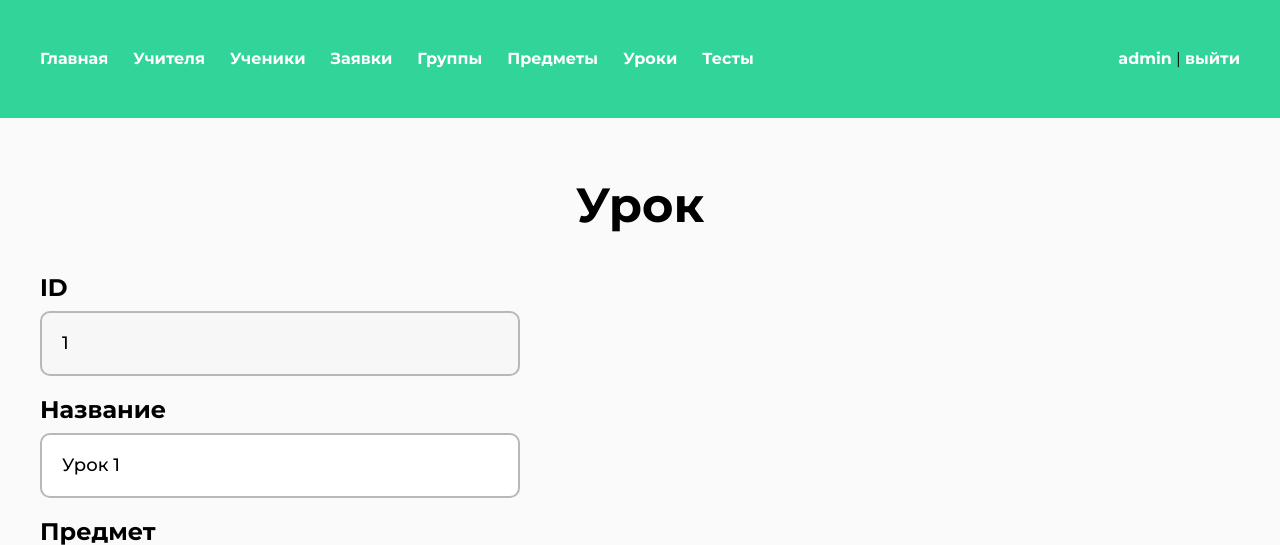
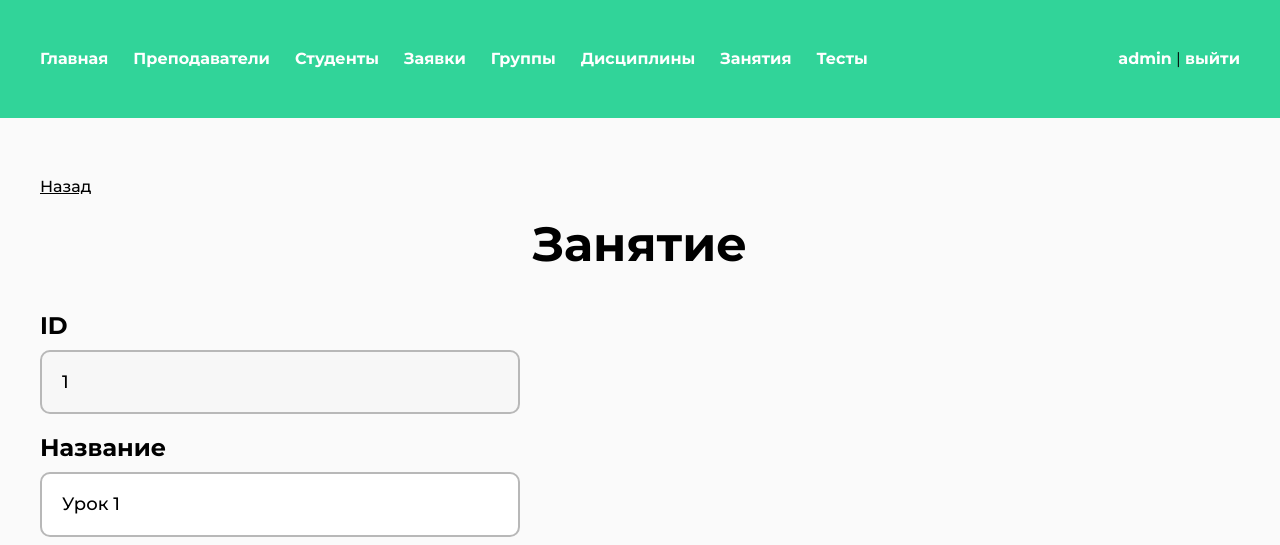
Before and after one commit to Alexzhiliuk/ladutsko, a Django app: page /lesson/1/ in a window 1280 px wide. Shown: the top 545 px of the page. Run offline with Django 4.2, Linux system fonts and the light colour scheme; a user stored in the database is signed in; data comes from the database, SQL or seed files in the repository; both versions use the stored data as it was after the commit; tables that the repository leaves empty hold one stand-in row (values such as "Sample post").

Commit message:
renaming

```diff
--- a/static/css/main.css
+++ b/static/css/main.css
@@ -97,6 +97,12 @@ input::placeholder {
 
 .btn.btn_red {
 	background: var(--red);
+}
+
+.btn.btn-table {
+    padding: 10px;
+    font-size: 16px;
+    font-weight: 500;
 }
 
 button[type='submit'],
@@ -295,3 +301,11 @@ button.submit {
     background: var(--green);
     color: white;
 }
+
+.back {
+    display: inline-block;
+    margin-bottom: 20px;
+    font-size: 16px;
+    font-weight: 500;
+    color: black;
+}
--- a/study/templates/study/group/list.html
+++ b/study/templates/study/group/list.html
@@ -19,6 +19,7 @@
                 <th>ID</th>
                 <th>Название</th>
                 <th>Владелец</th>
+                <th></th>
             </tr>
         </thead>
         <tbody>
@@ -31,6 +32,9 @@
                 <td>
                     <a href="{% if object.owner %}{% url 'teacher' object.owner.pk %}{% endif %}" class="table__foreign-key">{{ object.owner.username }}</a>
                 </td>
+                <td>
+                    <a href="{% url 'group' object.pk %}" class="btn btn-table">изменить</a>
+                </td>
             </tr>
             {% endfor %}
         </tbody>
--- a/study/templates/study/lesson/add.html
+++ b/study/templates/study/lesson/add.html
@@ -3,15 +3,16 @@
 {% load static %}
 
 
-{% block page_title %}Урок{% endblock %}
+{% block page_title %}Занятие{% endblock %}
 
 {% block extra_css %}
 <link rel="stylesheet" href="{% static 'css/select.css' %}">
 {% endblock %}
 
 {% block content %}
+<a href="javascript:history.back()" class="back">Назад</a>
 <section class="section-teachers">
-    <h1 class="h1 h1_center">Урок</h1>
+    <h1 class="h1 h1_center">Занятие</h1>
 
     <form action="." method="POST" class="form form_left form_full-w mt-40" enctype="multipart/form-data">
         {% csrf_token %}
--- a/study/templates/study/lesson/edit.html
+++ b/study/templates/study/lesson/edit.html
@@ -3,15 +3,16 @@
 {% load static %}
 
 
-{% block page_title %}Урок{% endblock %}
+{% block page_title %}Занятие{% endblock %}
 
 {% block extra_css %}
 <link rel="stylesheet" href="{% static 'css/select.css' %}">
 {% endblock %}
 
 {% block content %}
+<a href="javascript:history.back()" class="back">Назад</a>
 <section class="section-teachers">
-    <h1 class="h1 h1_center">Урок</h1>
+    <h1 class="h1 h1_center">Занятие</h1>
 
     <form action="." method="POST" class="form form_left form_full-w mt-40" enctype="multipart/form-data">
         {% csrf_token %}
--- a/study/templates/study/student-add.html
+++ b/study/templates/study/student-add.html
@@ -3,7 +3,7 @@
 {% load static %}
 
 
-{% block page_title %}Ученик{% endblock %}
+{% block page_title %}Студент{% endblock %}
 
 {% block extra_css %}
 <link rel="stylesheet" href="{% static 'css/select.css' %}">
@@ -11,7 +11,8 @@
 
 {% block content %}
 <section class="section-teachers">
-    <h1 class="h1 h1_center">Ученик</h1>
+    <a href="javascript:history.back()" class="back">Назад</a>
+    <h1 class="h1 h1_center">Студент</h1>
 
     <form action="." method="POST" class="form mt-40">
         {% csrf_token %}
--- a/study/templates/study/student-edit.html
+++ b/study/templates/study/student-edit.html
@@ -3,7 +3,7 @@
 {% load static %}
 
 
-{% block page_title %}Ученик{% endblock %}
+{% block page_title %}Студент{% endblock %}
 
 {% block extra_css %}
 <link rel="stylesheet" href="{% static 'css/select.css' %}">
@@ -11,7 +11,8 @@
 
 {% block content %}
 <section class="section-teachers">
-    <h1 class="h1 h1_center">Ученик</h1>
+    <a href="javascript:history.back()" class="back">Назад</a>
+    <h1 class="h1 h1_center">Студент</h1>
 
     <form action="." method="POST" class="form mt-40">
         {% csrf_token %}
--- a/study/templates/study/subjects/add.html
+++ b/study/templates/study/subjects/add.html
@@ -3,15 +3,16 @@
 {% load static %}
 
 
-{% block page_title %}Предмет{% endblock %}
+{% block page_title %}Дисциплина{% endblock %}
 
 {% block extra_css %}
 <link rel="stylesheet" href="{% static 'css/select.css' %}">
 {% endblock %}
 
 {% block content %}
+<a href="javascript:history.back()" class="back">Назад</a>
 <section class="section-teachers">
-    <h1 class="h1 h1_center">Предмет</h1>
+    <h1 class="h1 h1_center">Дисциплина</h1>
 
     <form action="." method="POST" class="form mt-40">
         {% csrf_token %}
--- a/study/templates/study/subjects/edit.html
+++ b/study/templates/study/subjects/edit.html
@@ -3,15 +3,16 @@
 {% load static %}
 
 
-{% block page_title %}Предмет{% endblock %}
+{% block page_title %}Дисциплина{% endblock %}
 
 {% block extra_css %}
 <link rel="stylesheet" href="{% static 'css/select.css' %}">
 {% endblock %}
 
 {% block content %}
+<a href="javascript:history.back()" class="back">Назад</a>
 <section class="section-teachers">
-    <h1 class="h1 h1_center">Предмет</h1>
+    <h1 class="h1 h1_center">Дисциплина</h1>
 
     <form action="." method="POST" class="form mt-40">
         {% csrf_token %}
--- a/study/templates/study/teacher-add.html
+++ b/study/templates/study/teacher-add.html
@@ -3,7 +3,7 @@
 {% load static %}
 
 
-{% block page_title %}Учитель{% endblock %}
+{% block page_title %}Преподаватель{% endblock %}
 
 {% block extra_css %}
 <link rel="stylesheet" href="{% static 'css/select.css' %}">
@@ -11,7 +11,8 @@
 
 {% block content %}
 <section class="section-teachers">
-    <h1 class="h1 h1_center">Учитель</h1>
+    <a href="javascript:history.back()" class="back">Назад</a>
+    <h1 class="h1 h1_center">Преподаватель</h1>
 
     <form action="." method="POST" class="form mt-40">
         {% csrf_token %}
--- a/study/templates/study/teacher-edit.html
+++ b/study/templates/study/teacher-edit.html
@@ -3,7 +3,7 @@
 {% load static %}
 
 
-{% block page_title %}Учитель{% endblock %}
+{% block page_title %}Преподаватель{% endblock %}
 
 {% block extra_css %}
 <link rel="stylesheet" href="{% static 'css/select.css' %}">
@@ -11,7 +11,8 @@
 
 {% block content %}
 <section class="section-teachers">
-    <h1 class="h1 h1_center">Учитель</h1>
+    <a href="javascript:history.back()" class="back">Назад</a>
+    <h1 class="h1 h1_center">Преподаватель</h1>
 
     <form action="." method="POST" class="form mt-40">
         {% csrf_token %}
--- a/study/views.py
+++ b/study/views.py
@@ -175,7 +175,7 @@ def delete_teacher(request, pk):
     teacher = get_object_or_404(User, pk=pk)
     username = teacher.username
     teacher.delete()
-    messages.success(request, f"Учитель {username} удален!")
+    messages.success(request, f"Преподаватель {username} удален!")
 
     return redirect(reverse("teachers"))
 
@@ -292,7 +292,7 @@ def delete_student(request, pk):
     student = get_object_or_404(User, pk=pk)
     username = student.username
     student.delete()
-    messages.success(request, f"Ученик {username} удален!")
+    messages.success(request, f"Студент {username} удален!")
 
     return redirect(reverse("students"))
 
@@ -336,7 +336,7 @@ def delete_application(request, pk):
     application = get_object_or_404(Application, pk=pk)
     email = application.email
     application.delete()
-    messages.success(request, f"Заявка от {email} удален!")
+    messages.success(request, f"Заявка от {email} удалена!")
 
     return redirect(reverse("applications"))
 
@@ -436,7 +436,7 @@ class SubjectEditView(LoginRequiredMixin, View):
         form = SubjectForm(instance=subject, data=request.POST)
         if form.is_valid():
             form.save()
-            messages.success(request, "Предмет успешно изменен")
+            messages.success(request, "Дисциплина успешно изменена")
 
         return redirect(reverse("subject", kwargs={"pk": pk}))
 
@@ -453,7 +453,7 @@ class SubjectCreateView(LoginRequiredMixin, View):
         form = SubjectForm(data=request.POST)
         if form.is_valid():
             form.save()
-            messages.success(request, "Предмет успешно создан")
+            messages.success(request, "Дисциплина успешно создана")
 
         return redirect(reverse("subjects"))
 
@@ -469,7 +469,7 @@ def delete_subject(request, pk):
     subject = get_object_or_404(Subject, pk=pk)
     name = subject.name
     subject.delete()
-    messages.success(request, f"Предмет {name} удален!")
+    messages.success(request, f"Дисциплина {name} удалена!")
 
     return redirect(reverse("subjects"))
 
@@ -537,7 +537,7 @@ def delete_lesson(request, pk):
     lesson = get_object_or_404(Lesson, pk=pk)
     name = lesson.name
     lesson.delete()
-    messages.success(request, f"Урок {name} удален!")
+    messages.success(request, f"Занятие {name} удалено!")
 
     return redirect(reverse("lessons"))
 
--- a/templates/base.html
+++ b/templates/base.html
@@ -29,12 +29,12 @@
 				{% if user.is_authenticated %}
 				<li><a href="{% url 'index' %}">Главная</a></li>
 				{% if user.profile.type == 1 %}
-				<li><a href="{% url 'teachers' %}">Учителя</a></li>
-				<li><a href="{% url 'students' %}">Ученики</a></li>
+				<li><a href="{% url 'teachers' %}">Преподаватели</a></li>
+				<li><a href="{% url 'students' %}">Студенты</a></li>
 				<li><a href="{% url 'applications' %}">Заявки</a></li>
 				<li><a href="{% url 'groups' %}">Группы</a></li>
-				<li><a href="{% url 'subjects' %}">Предметы</a></li>
-				<li><a href="{% url 'lessons' %}">Уроки</a></li>
+				<li><a href="{% url 'subjects' %}">Дисциплины</a></li>
+				<li><a href="{% url 'lessons' %}">Занятия</a></li>
 				<li><a href="{% url 'tests' %}">Тесты</a></li>
 				{% elif user.profile.type == 2 %}
 				<li><a href="{% url 'my-group' %}">Моя группа</a></li>
```
Also changed, not shown: study/templates/study/lesson/list.html (+6 -2 lines), study/templates/study/students.html (+6 -2 lines), study/templates/study/subjects/list.html (+5 -2 lines), study/templates/study/teachers.html (+6 -2 lines), db.sqlite3.
